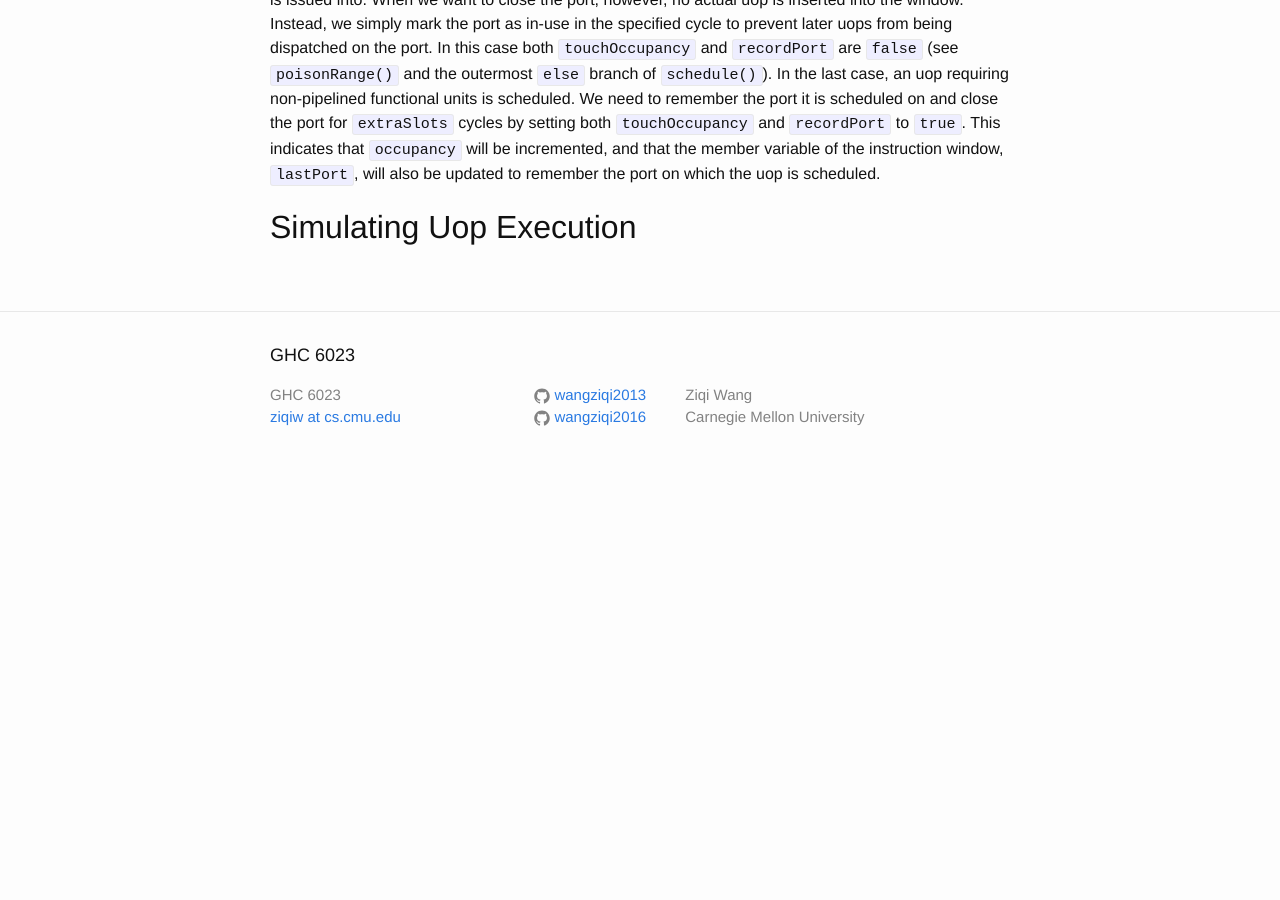
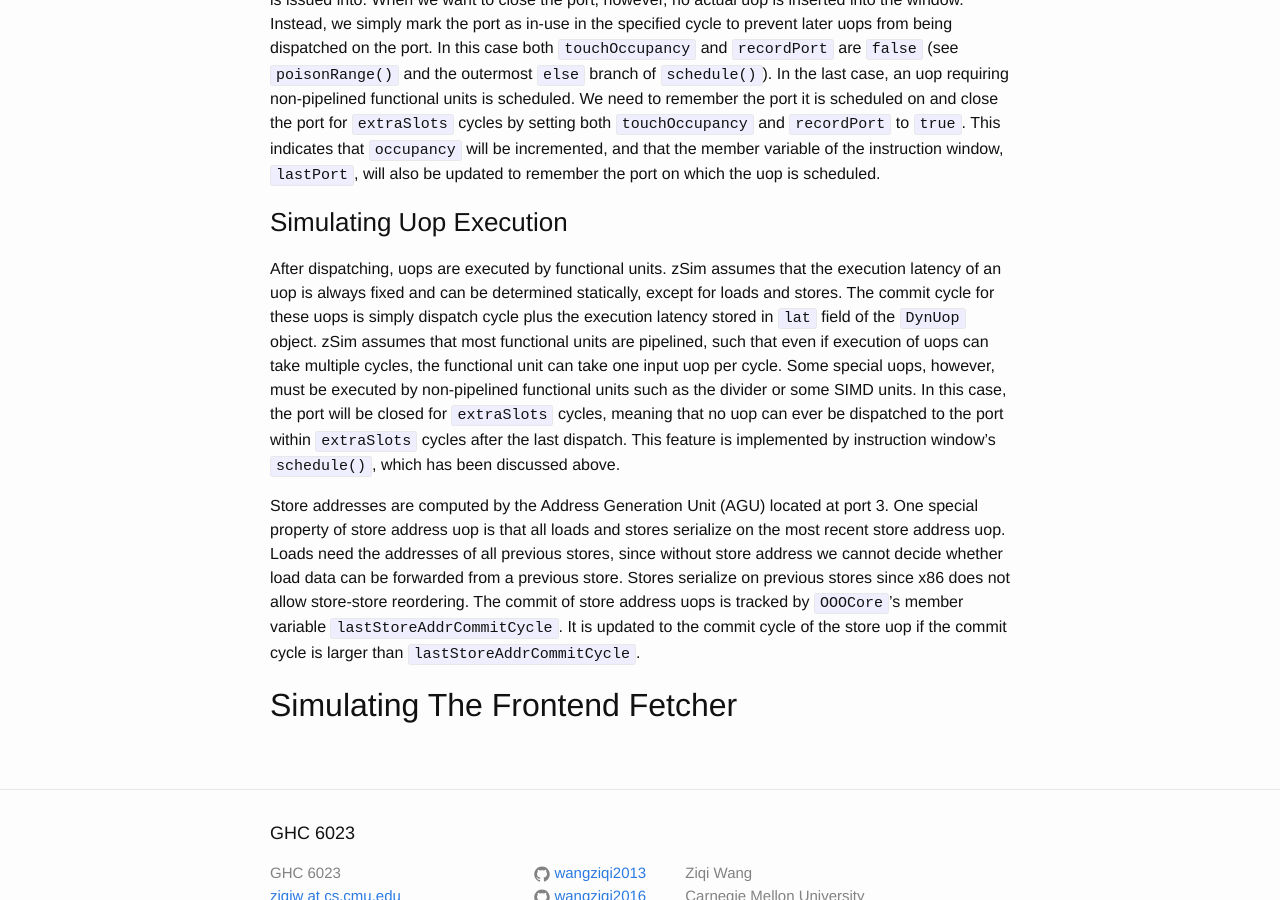
Before and after one commit to wangziqi2013/wangziqi2013.github.io, a Jekyll site: the page built from _posts/2019-12-31-zsim-microarch.markdown, in a window 1280 px wide and 900 px high, scrolled down 20175 px. Built offline with Jekyll 4.4.1, drawn with Linux system fonts in a browser that asks for light colours; before the commit the page ends 20664 px from its top, so only the background shows below that.

Commit message:
Adding store commit cycle

```diff
--- a/_posts/2019-12-31-zsim-microarch.markdown
+++ b/_posts/2019-12-31-zsim-microarch.markdown
@@ -728,4 +728,24 @@ scheduled. We need to remember the port it is scheduled on and close the port fo
 `touchOccupancy` and `recordPort` to `true`. This indicates that `occupancy` will be incremented, and that the member
 variable of the instruction window, `lastPort`, will also be updated to remember the port on which the uop is scheduled.
 
-## Simulating Uop Execution
+### Simulating Uop Execution
+
+After dispatching, uops are executed by functional units. zSim assumes that the execution latency of an uop is always fixed
+and can be determined statically, except for loads and stores. The commit cycle for these uops is simply dispatch cycle
+plus the execution latency stored in `lat` field of the `DynUop` object. zSim assumes that most functional units are
+pipelined, such that even if execution of uops can take multiple cycles, the functional unit can take one input uop
+per cycle. Some special uops, however, must be executed by non-pipelined functional units such as the divider or some
+SIMD units. In this case, the port will be closed for `extraSlots` cycles, meaning that no uop can ever be dispatched
+to the port within `extraSlots` cycles after the last dispatch. This feature is implemented by instruction window's
+`schedule()`, which has been discussed above.
+
+Store addresses are computed by the Address Generation Unit (AGU) located at port 3. One special property of store address
+uop is that all loads and stores serialize on the most recent store address uop. Loads need the addresses of all previous
+stores, since without store address we cannot decide whether load data can be forwarded from a previous store. Stores
+serialize on previous stores since x86 does not allow store-store reordering. The commit of store address uops is
+tracked by `OOOCore`'s member variable `lastStoreAddrCommitCycle`. It is updated to the commit cycle of the store uop
+if the commit cycle is larger than `lastStoreAddrCommitCycle`.
+
+
+
+## Simulating The Frontend Fetcher
```
